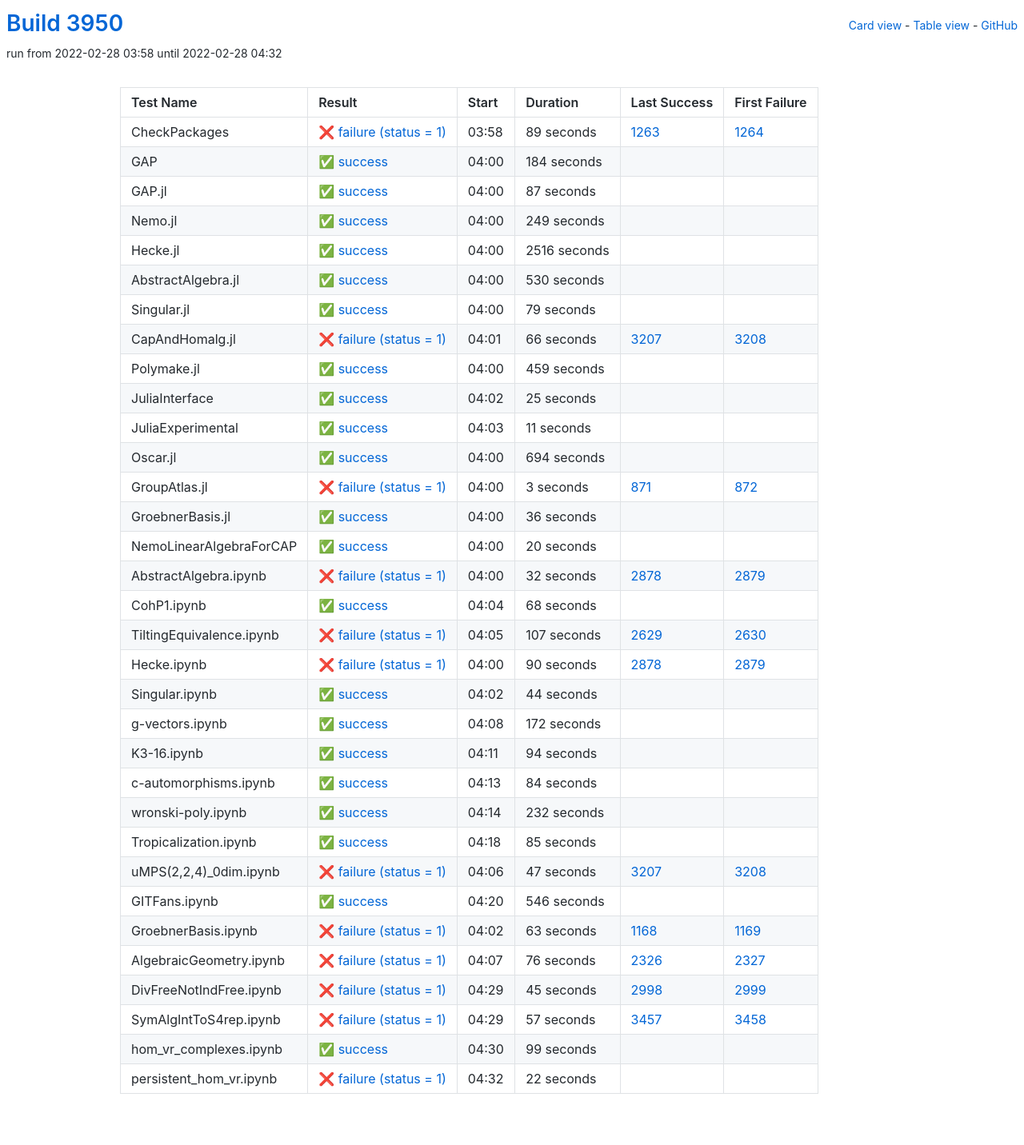
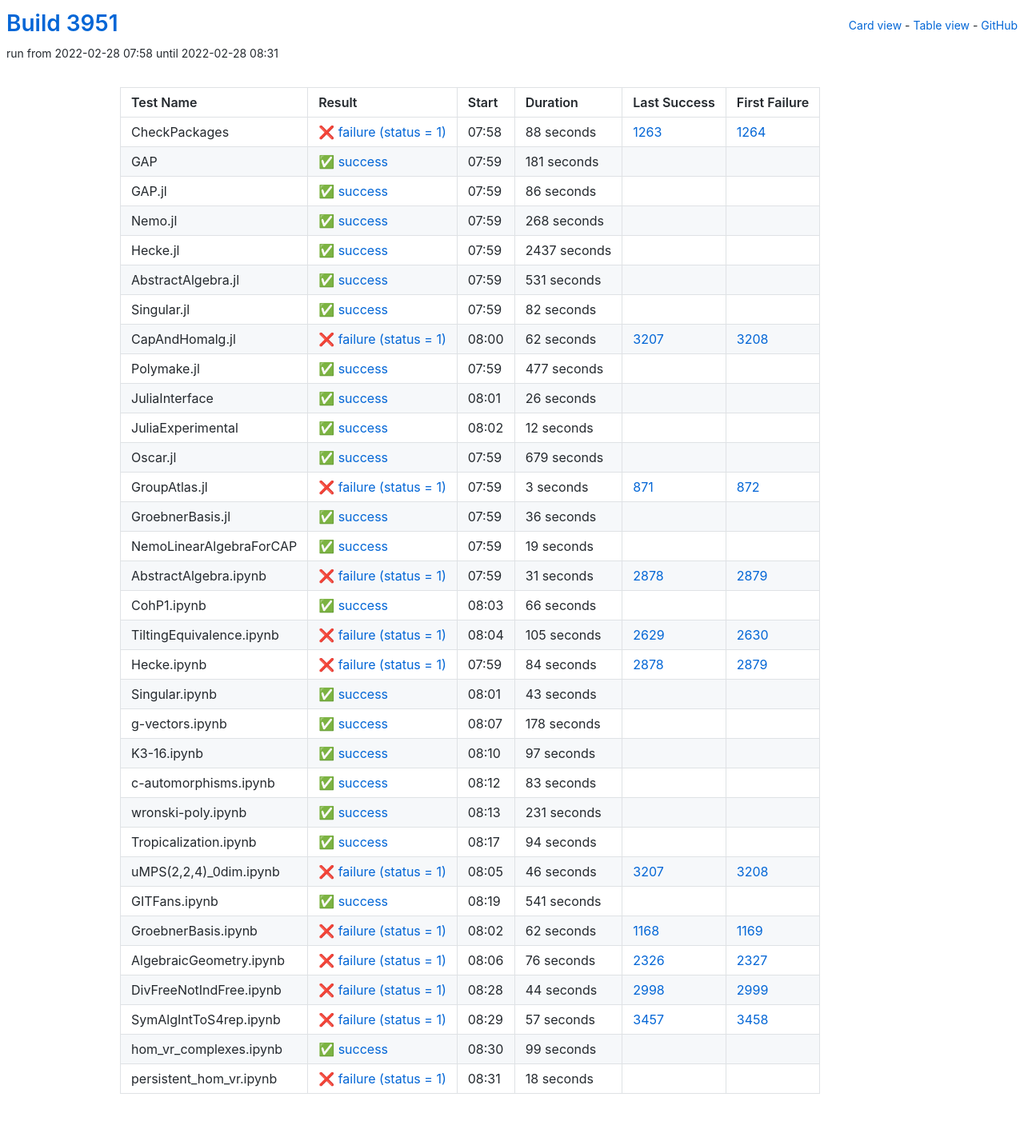
Before and after one commit to oscar-system/oscar-ci-status-stable, a Jekyll site: the page built from table.html, in a window 1280 px wide. Shown: the whole page at 80% size. Built offline with Jekyll 4.4.1, drawn with Linux system fonts in a browser that asks for light colours.

Commit message:
Build #3951

```diff
--- a/_data/ci.yml
+++ b/_data/ci.yml
@@ -1,6 +1,6 @@
 ---
-build: 3950
-build_url: https://oscarci.mathematik.uni-kl.de/job/oscar-stable/3950/
+build: 3951
+build_url: https://oscarci.mathematik.uni-kl.de/job/oscar-stable/3951/
 job: oscar-stable
 organization: oscar-system
 repo: oscar-ci-status-stable
@@ -8,152 +8,152 @@ repourl: https://github.com/oscar-system/oscar-ci-status-stable
 tests:
 - name: CheckPackages
   id: checkpackages
-  log: https://oscarci.mathematik.uni-kl.de/job/oscar-stable/3950/artifact/logs/build-3950/CheckPackages.log
-  start: 2022-02-28 03:58
+  log: https://oscarci.mathematik.uni-kl.de/job/oscar-stable/3951/artifact/logs/build-3951/CheckPackages.log
+  start: 2022-02-28 07:58
   success: false
   exitcode: 1
   status: failure
-  duration: 89
+  duration: 88
   last_success: 1263
   last_success_url: https://oscarci.mathematik.uni-kl.de/job/oscar-stable/1263/
   first_failure: 1264
   first_failure_url: https://oscarci.mathematik.uni-kl.de/job/oscar-stable/1264/
 - name: GAP
   id: gap
-  log: https://oscarci.mathematik.uni-kl.de/job/oscar-stable/3950/artifact/logs/build-3950/GAP.log
-  start: 2022-02-28 04:00
+  log: https://oscarci.mathematik.uni-kl.de/job/oscar-stable/3951/artifact/logs/build-3951/GAP.log
+  start: 2022-02-28 07:59
   success: true
   exitcode: 0
   status: success
-  duration: 184
+  duration: 181
   last_success: false
   last_success_url:
   first_failure: false
   first_failure_url:
 - name: GAP.jl
   id: gap-jl
-  log: https://oscarci.mathematik.uni-kl.de/job/oscar-stable/3950/artifact/logs/build-3950/GAP.jl.log
-  start: 2022-02-28 04:00
+  log: https://oscarci.mathematik.uni-kl.de/job/oscar-stable/3951/artifact/logs/build-3951/GAP.jl.log
+  start: 2022-02-28 07:59
   success: true
   exitcode: 0
   status: success
-  duration: 87
+  duration: 86
   last_success: false
   last_success_url:
   first_failure: false
   first_failure_url:
 - name: Nemo.jl
   id: nemo-jl
-  log: https://oscarci.mathematik.uni-kl.de/job/oscar-stable/3950/artifact/logs/build-3950/Nemo.jl.log
-  start: 2022-02-28 04:00
+  log: https://oscarci.mathematik.uni-kl.de/job/oscar-stable/3951/artifact/logs/build-3951/Nemo.jl.log
+  start: 2022-02-28 07:59
   success: true
   exitcode: 0
   status: success
-  duration: 249
+  duration: 268
   last_success: false
   last_success_url:
   first_failure: false
   first_failure_url:
 - name: Hecke.jl
   id: hecke-jl
-  log: https://oscarci.mathematik.uni-kl.de/job/oscar-stable/3950/artifact/logs/build-3950/Hecke.jl.log
-  start: 2022-02-28 04:00
+  log: https://oscarci.mathematik.uni-kl.de/job/oscar-stable/3951/artifact/logs/build-3951/Hecke.jl.log
+  start: 2022-02-28 07:59
   success: true
   exitcode: 0
   status: success
-  duration: 2516
+  duration: 2437
   last_success: false
   last_success_url:
   first_failure: false
   first_failure_url:
 - name: AbstractAlgebra.jl
   id: abstractalgebra-jl
-  log: https://oscarci.mathematik.uni-kl.de/job/oscar-stable/3950/artifact/logs/build-3950/AbstractAlgebra.jl.log
-  start: 2022-02-28 04:00
+  log: https://oscarci.mathematik.uni-kl.de/job/oscar-stable/3951/artifact/logs/build-3951/AbstractAlgebra.jl.log
+  start: 2022-02-28 07:59
   success: true
   exitcode: 0
   status: success
-  duration: 530
+  duration: 531
   last_success: false
   last_success_url:
   first_failure: false
   first_failure_url:
 - name: Singular.jl
   id: singular-jl
-  log: https://oscarci.mathematik.uni-kl.de/job/oscar-stable/3950/artifact/logs/build-3950/Singular.jl.log
-  start: 2022-02-28 04:00
+  log: https://oscarci.mathematik.uni-kl.de/job/oscar-stable/3951/artifact/logs/build-3951/Singular.jl.log
+  start: 2022-02-28 07:59
   success: true
   exitcode: 0
   status: success
-  duration: 79
+  duration: 82
   last_success: false
   last_success_url:
   first_failure: false
   first_failure_url:
 - name: CapAndHomalg.jl
   id: capandhomalg-jl
-  log: https://oscarci.mathematik.uni-kl.de/job/oscar-stable/3950/artifact/logs/build-3950/CapAndHomalg.jl.log
-  start: 2022-02-28 04:01
+  log: https://oscarci.mathematik.uni-kl.de/job/oscar-stable/3951/artifact/logs/build-3951/CapAndHomalg.jl.log
+  start: 2022-02-28 08:00
   success: false
   exitcode: 1
   status: failure
-  duration: 66
+  duration: 62
   last_success: 3207
   last_success_url: https://oscarci.mathematik.uni-kl.de/job/oscar-stable/3207/
   first_failure: 3208
   first_failure_url: https://oscarci.mathematik.uni-kl.de/job/oscar-stable/3208/
 - name: Polymake.jl
   id: polymake-jl
-  log: https://oscarci.mathematik.uni-kl.de/job/oscar-stable/3950/artifact/logs/build-3950/Polymake.jl.log
-  start: 2022-02-28 04:00
+  log: https://oscarci.mathematik.uni-kl.de/job/oscar-stable/3951/artifact/logs/build-3951/Polymake.jl.log
+  start: 2022-02-28 07:59
   success: true
   exitcode: 0
   status: success
-  duration: 459
+  duration: 477
   last_success: false
   last_success_url:
   first_failure: false
   first_failure_url:
 - name: JuliaInterface
   id: juliainterface
-  log: https://oscarci.mathematik.uni-kl.de/job/oscar-stable/3950/artifact/logs/build-3950/JuliaInterface.log
-  start: 2022-02-28 04:02
+  log: https://oscarci.mathematik.uni-kl.de/job/oscar-stable/3951/artifact/logs/build-3951/JuliaInterface.log
+  start: 2022-02-28 08:01
   success: true
   exitcode: 0
   status: success
-  duration: 25
+  duration: 26
   last_success: false
   last_success_url:
   first_failure: false
   first_failure_url:
 - name: JuliaExperimental
   id: juliaexperimental
-  log: https://oscarci.mathematik.uni-kl.de/job/oscar-stable/3950/artifact/logs/build-3950/JuliaExperimental.log
-  start: 2022-02-28 04:03
+  log: https://oscarci.mathematik.uni-kl.de/job/oscar-stable/3951/artifact/logs/build-3951/JuliaExperimental.log
+  start: 2022-02-28 08:02
   success: true
   exitcode: 0
   status: success
-  duration: 11
+  duration: 12
   last_success: false
   last_success_url:
   first_failure: false
   first_failure_url:
 - name: Oscar.jl
   id: oscar-jl
-  log: https://oscarci.mathematik.uni-kl.de/job/oscar-stable/3950/artifact/logs/build-3950/Oscar.jl.log
-  start: 2022-02-28 04:00
+  log: https://oscarci.mathematik.uni-kl.de/job/oscar-stable/3951/artifact/logs/build-3951/Oscar.jl.log
+  start: 2022-02-28 07:59
   success: true
   exitcode: 0
   status: success
-  duration: 694
+  duration: 679
   last_success: false
   last_success_url:
   first_failure: false
   first_failure_url:
 - name: GroupAtlas.jl
   id: groupatlas-jl
-  log: https://oscarci.mathematik.uni-kl.de/job/oscar-stable/3950/artifact/logs/build-3950/GroupAtlas.jl.log
-  start: 2022-02-28 04:00
+  log: https://oscarci.mathematik.uni-kl.de/job/oscar-stable/3951/artifact/logs/build-3951/GroupAtlas.jl.log
+  start: 2022-02-28 07:59
   success: false
   exitcode: 1
   status: failure
@@ -164,8 +164,8 @@ tests:
   first_failure_url: https://oscarci.mathematik.uni-kl.de/job/oscar-stable/872/
 - name: GroebnerBasis.jl
   id: groebnerbasis-jl
-  log: https://oscarci.mathematik.uni-kl.de/job/oscar-stable/3950/artifact/logs/build-3950/GroebnerBasis.jl.log
-  start: 2022-02-28 04:00
+  log: https://oscarci.mathematik.uni-kl.de/job/oscar-stable/3951/artifact/logs/build-3951/GroebnerBasis.jl.log
+  start: 2022-02-28 07:59
   success: true
   exitcode: 0
   status: success
@@ -176,92 +176,128 @@ tests:
   first_failure_url:
 - name: NemoLinearAlgebraForCAP
   id: nemolinearalgebraforcap
-  log: https://oscarci.mathematik.uni-kl.de/job/oscar-stable/3950/artifact/logs/build-3950/NemoLinearAlgebraForCAP.log
-  start: 2022-02-28 04:00
+  log: https://oscarci.mathematik.uni-kl.de/job/oscar-stable/3951/artifact/logs/build-3951/NemoLinearAlgebraForCAP.log
+  start: 2022-02-28 07:59
   success: true
   exitcode: 0
   status: success
-  duration: 20
+  duration: 19
   last_success: false
   last_success_url:
   first_failure: false
   first_failure_url:
 - name: AbstractAlgebra.ipynb
   id: abstractalgebra-ipynb
-  log: https://oscarci.mathematik.uni-kl.de/job/oscar-stable/3950/artifact/logs/build-3950/AbstractAlgebra.ipynb.log
-  start: 2022-02-28 04:00
+  log: https://oscarci.mathematik.uni-kl.de/job/oscar-stable/3951/artifact/logs/build-3951/AbstractAlgebra.ipynb.log
+  start: 2022-02-28 07:59
   success: false
   exitcode: 1
   status: failure
-  duration: 32
+  duration: 31
   last_success: 2878
   last_success_url: https://oscarci.mathematik.uni-kl.de/job/oscar-stable/2878/
   first_failure: 2879
   first_failure_url: https://oscarci.mathematik.uni-kl.de/job/oscar-stable/2879/
 - name: CohP1.ipynb
   id: cohp1-ipynb
-  log: https://oscarci.mathematik.uni-kl.de/job/oscar-stable/3950/artifact/logs/build-3950/CohP1.ipynb.log
-  start: 2022-02-28 04:04
+  log: https://oscarci.mathematik.uni-kl.de/job/oscar-stable/3951/artifact/logs/build-3951/CohP1.ipynb.log
+  start: 2022-02-28 08:03
   success: true
   exitcode: 0
   status: success
-  duration: 68
+  duration: 66
   last_success: false
   last_success_url:
   first_failure: false
   first_failure_url:
 - name: TiltingEquivalence.ipynb
   id: tiltingequivalence-ipynb
-  log: https://oscarci.mathematik.uni-kl.de/job/oscar-stable/3950/artifact/logs/build-3950/TiltingEquivalence.ipynb.log
-  start: 2022-02-28 04:05
+  log: https://oscarci.mathematik.uni-kl.de/job/oscar-stable/3951/artifact/logs/build-3951/TiltingEquivalence.ipynb.log
+  start: 2022-02-28 08:04
   success: false
   exitcode: 1
   status: failure
-  duration: 107
+  duration: 105
   last_success: 2629
   last_success_url: https://oscarci.mathematik.uni-kl.de/job/oscar-stable/2629/
   first_failure: 2630
   first_failure_url: https://oscarci.mathematik.uni-kl.de/job/oscar-stable/2630/
 - name: Hecke.ipynb
   id: hecke-ipynb
-  log: https://oscarci.mathematik.uni-kl.de/job/oscar-stable/3950/artifact/logs/build-3950/Hecke.ipynb.log
-  start: 2022-02-28 04:00
+  log: https://oscarci.mathematik.uni-kl.de/job/oscar-stable/3951/artifact/logs/build-3951/Hecke.ipynb.log
+  start: 2022-02-28 07:59
   success: false
   exitcode: 1
   status: failure
-  duration: 90
+  duration: 84
   last_success: 2878
   last_success_url: https://oscarci.mathematik.uni-kl.de/job/oscar-stable/2878/
   first_failure: 2879
   first_failure_url: https://oscarci.mathematik.uni-kl.de/job/oscar-stable/2879/
 - name: Singular.ipynb
   id: singular-ipynb
-  log: https://oscarci.mathematik.uni-kl.de/job/oscar-stable/3950/artifact/logs/build-3950/Singular.ipynb.log
-  start: 2022-02-28 04:02
+  log: https://oscarci.mathematik.uni-kl.de/job/oscar-stable/3951/artifact/logs/build-3951/Singular.ipynb.log
+  start: 2022-02-28 08:01
   success: true
   exitcode: 0
   status: success
-  duration: 44
+  duration: 43
   last_success: false
   last_success_url:
   first_failure: false
   first_failure_url:
 - name: g-vectors.ipynb
   id: g-vectors-ipynb
-  log: https://oscarci.mathematik.uni-kl.de/job/oscar-stable/3950/artifact/logs/build-3950/g-vectors.ipynb.log
-  start: 2022-02-28 04:08
+  log: https://oscarci.mathematik.uni-kl.de/job/oscar-stable/3951/artifact/logs/build-3951/g-vectors.ipynb.log
+  start: 2022-02-28 08:07
   success: true
   exitcode: 0
   status: success
-  duration: 172
+  duration: 178
   last_success: false
   last_success_url:
   first_failure: false
   first_failure_url:
 - name: K3-16.ipynb
   id: k3-16-ipynb
-  log: https://oscarci.mathematik.uni-kl.de/job/oscar-stable/3950/artifact/logs/build-3950/K3-16.ipynb.log
-  start: 2022-02-28 04:11
+  log: https://oscarci.mathematik.uni-kl.de/job/oscar-stable/3951/artifact/logs/build-3951/K3-16.ipynb.log
+  start: 2022-02-28 08:10
+  success: true
+  exitcode: 0
+  status: success
+  duration: 97
+  last_success: false
+  last_success_url:
+  first_failure: false
+  first_failure_url:
+- name: c-automorphisms.ipynb
+  id: c-automorphisms-ipynb
+  log: https://oscarci.mathematik.uni-kl.de/job/oscar-stable/3951/artifact/logs/build-3951/c-automorphisms.ipynb.log
+  start: 2022-02-28 08:12
+  success: true
+  exitcode: 0
+  status: success
+  duration: 83
+  last_success: false
+  last_success_url:
+  first_failure: false
+  first_failure_url:
+- name: wronski-poly.ipynb
+  id: wronski-poly-ipynb
+  log: https://oscarci.mathematik.uni-kl.de/job/oscar-stable/3951/artifact/logs/build-3951/wronski-poly.ipynb.log
+  start: 2022-02-28 08:13
+  success: true
+  exitcode: 0
+  status: success
+  duration: 231
+  last_success: false
+  last_success_url:
+  first_failure: false
+  first_failure_url:
+- name: Tropicalization.ipynb
+  id: tropicalization-ipynb
+  log: https://oscarci.mathematik.uni-kl.de/job/oscar-stable/3951/artifact/logs/build-3951/Tropicalization.ipynb.log
+  start: 2022-02-28 08:17
   success: true
   exitcode: 0
   status: success
@@ -270,82 +306,46 @@ tests:
   last_success_url:
   first_failure: false
   first_failure_url:
-- name: c-automorphisms.ipynb
-  id: c-automorphisms-ipynb
-  log: https://oscarci.mathematik.uni-kl.de/job/oscar-stable/3950/artifact/logs/build-3950/c-automorphisms.ipynb.log
-  start: 2022-02-28 04:13
-  success: true
-  exitcode: 0
-  status: success
-  duration: 84
-  last_success: false
-  last_success_url:
-  first_failure: false
-  first_failure_url:
-- name: wronski-poly.ipynb
-  id: wronski-poly-ipynb
-  log: https://oscarci.mathematik.uni-kl.de/job/oscar-stable/3950/artifact/logs/build-3950/wronski-poly.ipynb.log
-  start: 2022-02-28 04:14
-  success: true
-  exitcode: 0
-  status: success
-  duration: 232
-  last_success: false
-  last_success_url:
-  first_failure: false
-  first_failure_url:
-- name: Tropicalization.ipynb
-  id: tropicalization-ipynb
-  log: https://oscarci.mathematik.uni-kl.de/job/oscar-stable/3950/artifact/logs/build-3950/Tropicalization.ipynb.log
-  start: 2022-02-28 04:18
-  success: true
-  exitcode: 0
-  status: success
-  duration: 85
-  last_success: false
-  last_success_url:
-  first_failure: false
-  first_failure_url:
 - name: uMPS(2,2,4)_0dim.ipynb
   id: umps-2-2-4-0dim-ipynb
-  log: https://oscarci.mathematik.uni-kl.de/job/oscar-stable/3950/artifact/logs/build-3950/uMPS-2-2-4-_0dim.ipynb.log
-  start: 2022-02-28 04:06
+  log: https://oscarci.mathematik.uni-kl.de/job/oscar-stable/3951/artifact/logs/build-3951/uMPS-2-2-4-_0dim.ipynb.log
+  start: 2022-02-28 08:05
   success: false
   exitcode: 1
   status: failure
-  duration: 47
+  duration: 46
   last_success: 3207
   last_success_url: https://oscarci.mathematik.uni-kl.de/job/oscar-stable/3207/
   first_failure: 3208
   first_failure_url: https://oscarci.mathematik.uni-kl.de/job/oscar-stable/3208/
 - name: GITFans.ipynb
   id: gitfans-ipynb
-  log: https://oscarci.mathematik.uni-kl.de/job/oscar-stable/3950/artifact/logs/build-3950/GITFans.ipynb.log
-  start: 2022-02-28 04:20
+  log: https://oscarci.mathematik.uni-kl.de/job/oscar-stable/3951/artifact/logs/build-3951/GITFans.ipynb.log
+  start: 2022-02-28 08:19
   success: true
   exitcode: 0
   status: success
-  duration: 546
+  duration: 541
   last_success: false
   last_success_url:
   first_failure: false
   first_failure_url:
 - name: GroebnerBasis.ipynb
   id: groebnerbasis-ipynb
-  log: https://oscarci.mathematik.uni-kl.de/job/oscar-stable/3950/artifact/logs/build-3950/GroebnerBasis.ipynb.log
-  start: 2022-02-28 04:02
+  log: https://oscarci.mathematik.uni-kl.de/job/oscar-stable/3951/artifact/logs/build-3951/GroebnerBasis.ipynb.log
+  start: 2022-02-28 08:02
   success: false
   exitcode: 1
   status: failure
-  duration: 63
+  duration: 62
   last_success: 1168
   last_success_url: https://oscarci.mathematik.uni-kl.de/job/oscar-stable/1168/
   first_failure: 1169
   first_failure_url: https://oscarci.mathematik.uni-kl.de/job/oscar-stable/1169/
 - name: AlgebraicGeometry.ipynb
   id: algebraicgeometry-ipynb
-  log: https://oscarci.mathematik.uni-kl.de/job/oscar-stable/3950/artifact/logs/build-3950/AlgebraicGeometry.ipynb.log
-  start: 2022-02-28 04:07
+  log: https://oscarci.mathematik.uni-kl.de/job/oscar-stable/3951/artifact/logs/build-3951/AlgebraicGeometry.ipynb.log
+  start: 2022-02-28 08:06
   success: false
   exitcode: 1
   status: failure
@@ -356,20 +356,20 @@ tests:
   first_failure_url: https://oscarci.mathematik.uni-kl.de/job/oscar-stable/2327/
 - name: DivFreeNotIndFree.ipynb
   id: divfreenotindfree-ipynb
-  log: https://oscarci.mathematik.uni-kl.de/job/oscar-stable/3950/artifact/logs/build-3950/DivFreeNotIndFree.ipynb.log
-  start: 2022-02-28 04:29
+  log: https://oscarci.mathematik.uni-kl.de/job/oscar-stable/3951/artifact/logs/build-3951/DivFreeNotIndFree.ipynb.log
+  start: 2022-02-28 08:28
   success: false
   exitcode: 1
   status: failure
-  duration: 45
+  duration: 44
   last_success: 2998
   last_success_url: https://oscarci.mathematik.uni-kl.de/job/oscar-stable/2998/
   first_failure: 2999
   first_failure_url: https://oscarci.mathematik.uni-kl.de/job/oscar-stable/2999/
 - name: SymAlgIntToS4rep.ipynb
   id: symalginttos4rep-ipynb
-  log: https://oscarci.mathematik.uni-kl.de/job/oscar-stable/3950/artifact/logs/build-3950/SymAlgIntToS4rep.ipynb.log
-  start: 2022-02-28 04:29
+  log: https://oscarci.mathematik.uni-kl.de/job/oscar-stable/3951/artifact/logs/build-3951/SymAlgIntToS4rep.ipynb.log
+  start: 2022-02-28 08:29
   success: false
   exitcode: 1
   status: failure
@@ -380,8 +380,8 @@ tests:
   first_failure_url: https://oscarci.mathematik.uni-kl.de/job/oscar-stable/3458/
 - name: hom_vr_complexes.ipynb
   id: hom-vr-complexes-ipynb
-  log: https://oscarci.mathematik.uni-kl.de/job/oscar-stable/3950/artifact/logs/build-3950/hom_vr_complexes.ipynb.log
-  start: 2022-02-28 04:30
+  log: https://oscarci.mathematik.uni-kl.de/job/oscar-stable/3951/artifact/logs/build-3951/hom_vr_complexes.ipynb.log
+  start: 2022-02-28 08:30
   success: true
   exitcode: 0
   status: success
@@ -392,12 +392,12 @@ tests:
   first_failure_url:
 - name: persistent_hom_vr.ipynb
   id: persistent-hom-vr-ipynb
-  log: https://oscarci.mathematik.uni-kl.de/job/oscar-stable/3950/artifact/logs/build-3950/persistent_hom_vr.ipynb.log
-  start: 2022-02-28 04:32
+  log: https://oscarci.mathematik.uni-kl.de/job/oscar-stable/3951/artifact/logs/build-3951/persistent_hom_vr.ipynb.log
+  start: 2022-02-28 08:31
   success: false
   exitcode: 1
   status: failure
-  duration: 22
+  duration: 18
   last_success: false
   last_success_url:
   first_failure: false
```
Also changed, not shown: README.md.
